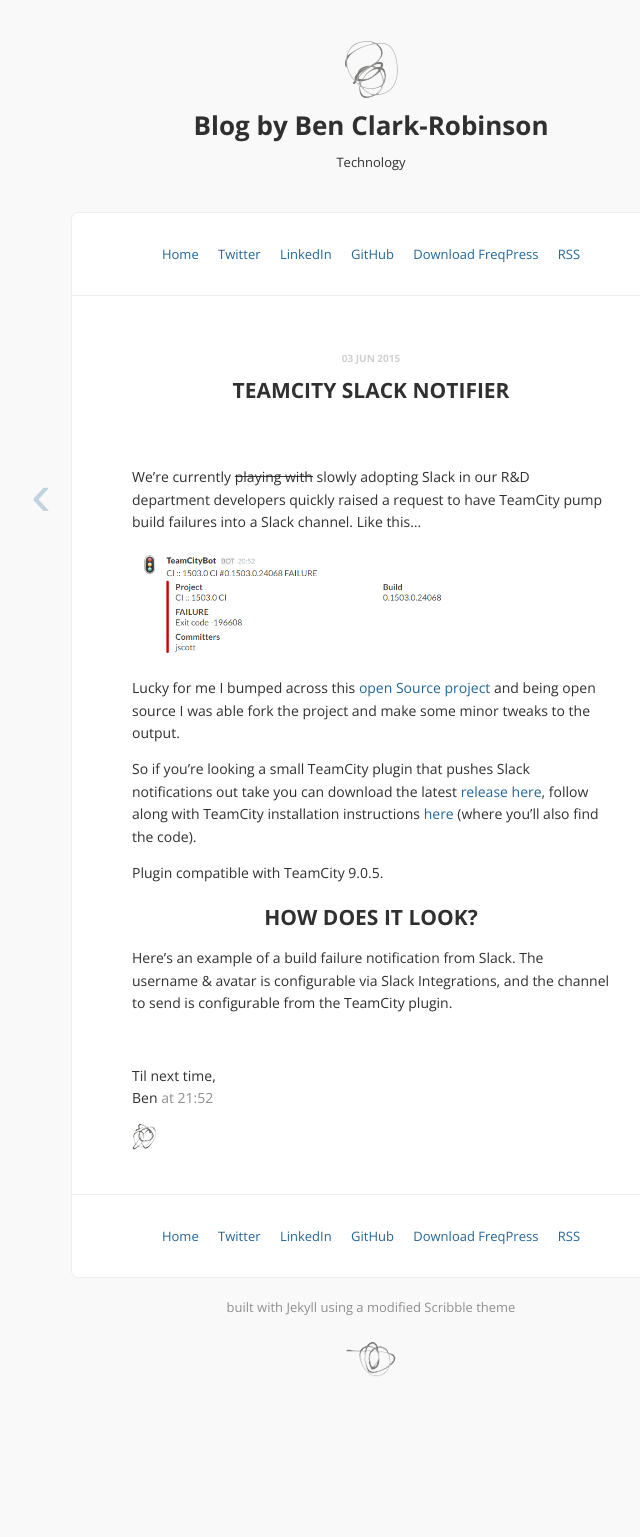
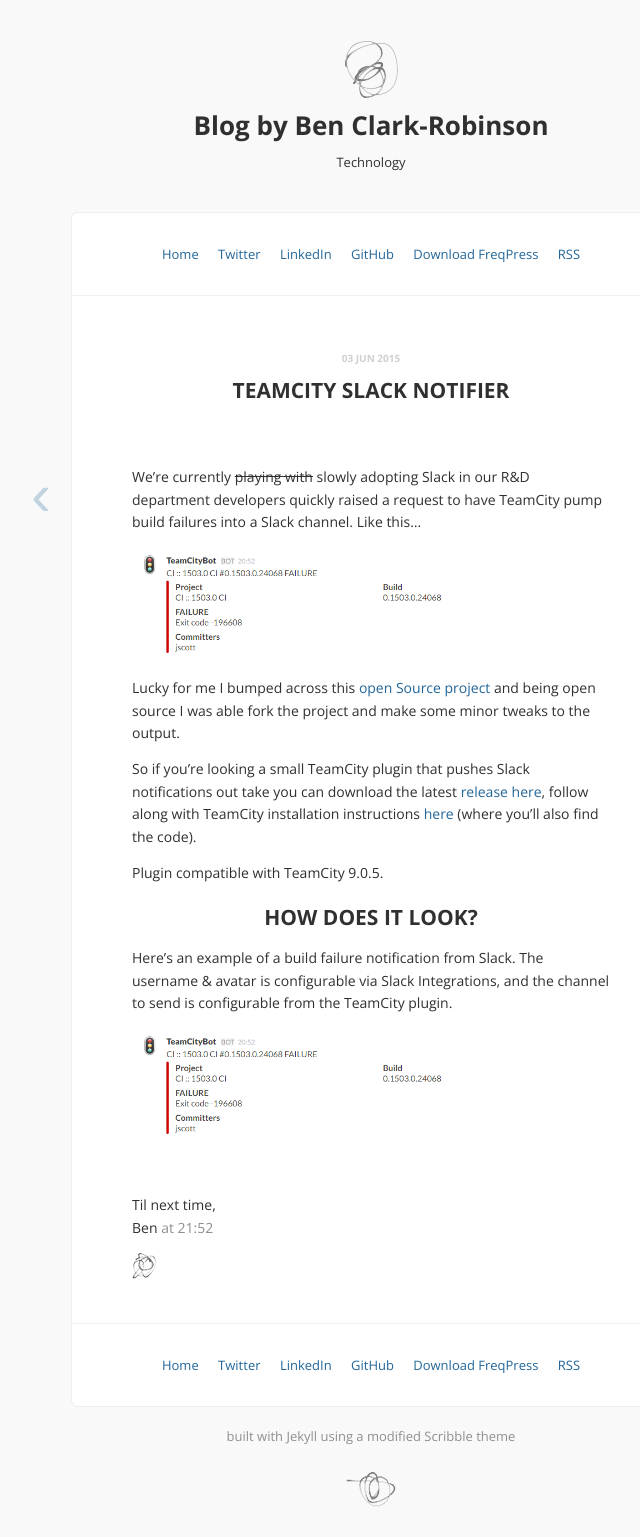
Before and after one commit to Mozketo/mozketo.github.io, a Jekyll site: the page built from _posts/2015-06-03-teamcity-slack-notifications.md, in a window 1280 px wide. Shown: the whole page, without its empty margins (269-909 px from the left). Built offline with Jekyll 4.4.1, drawn with Linux system fonts in a browser that asks for light colours; Markdown is read by kramdown in place of the engine named in the settings; comment, search, counter and statistics services are not loaded; before the commit the page ends 1407 px from its top, so only the background shows below that.

Commit message:
TeamCitySlack duplicated image for doc flow

```diff
--- a/_posts/2015-06-03-teamcity-slack-notifications.md
+++ b/_posts/2015-06-03-teamcity-slack-notifications.md
@@ -21,3 +21,5 @@ Plugin compatible with TeamCity 9.0.5.
 ## How does it look?
 
 Here's an example of a build failure notification from Slack. The username & avatar is configurable via Slack Integrations, and the channel to send is configurable from the TeamCity plugin.
+
+![Build failure notification example](/images/2015/06/teamcitybot-new-hotness.png)
```
